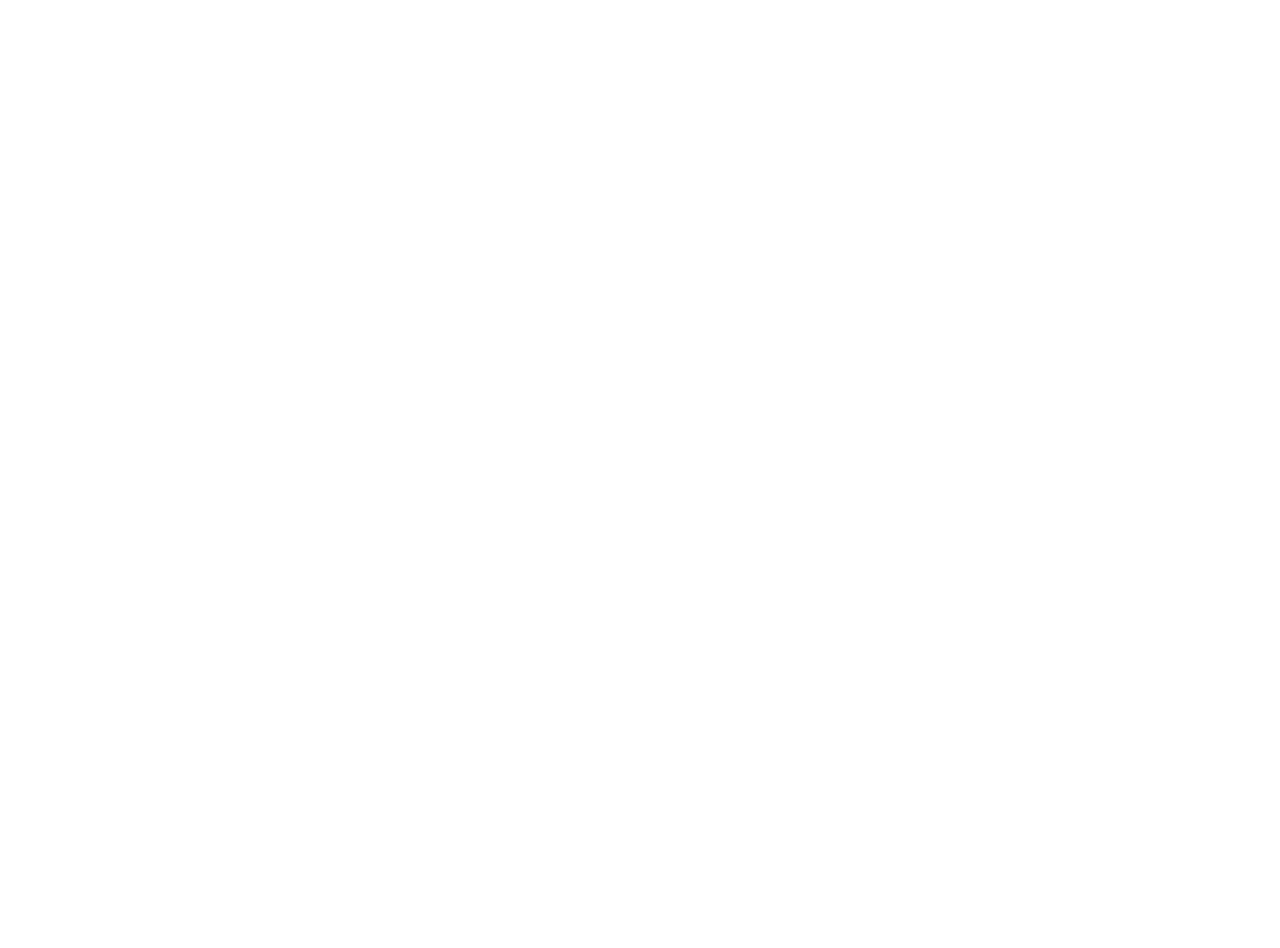
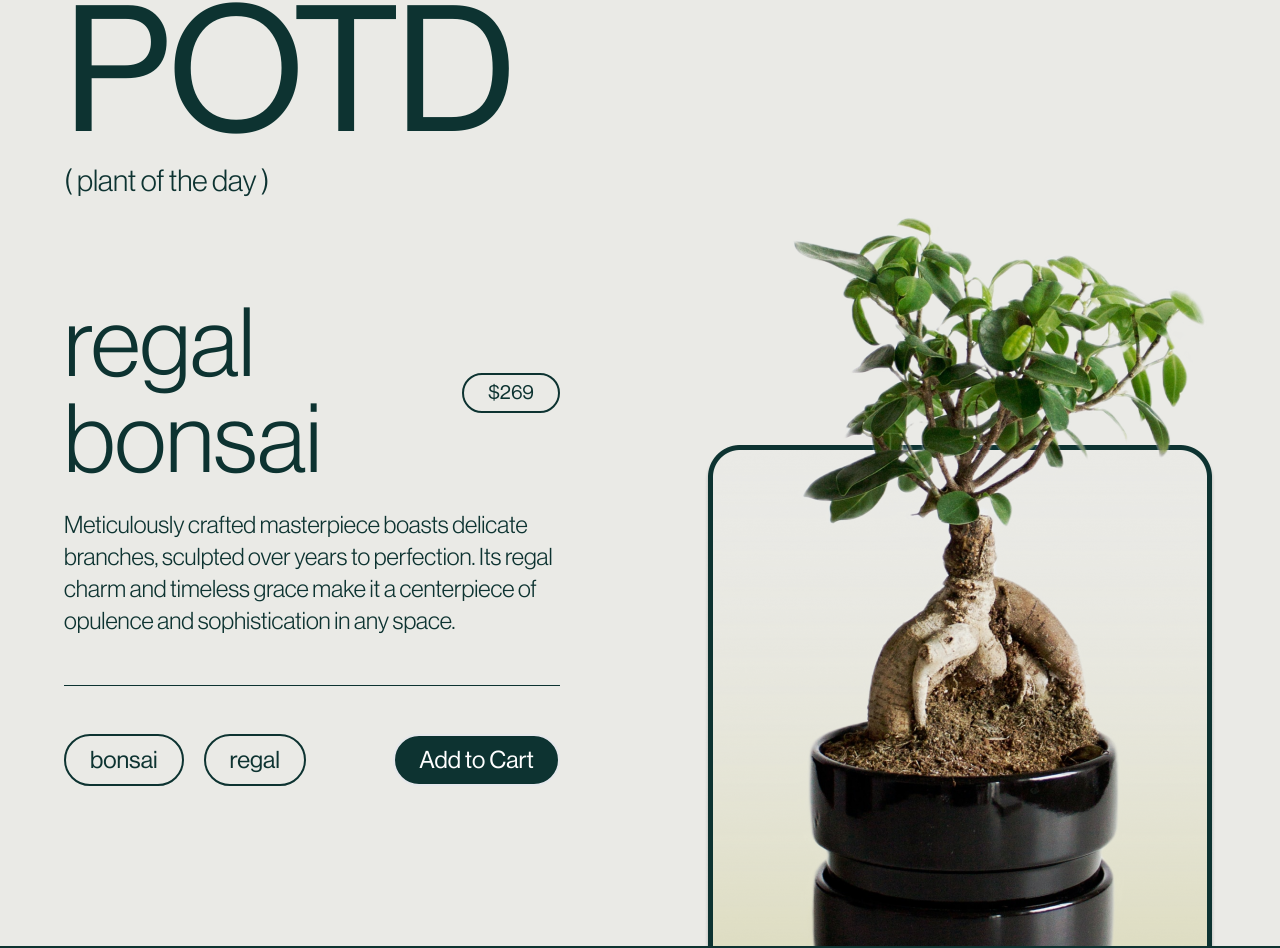
Before and after one commit to hyamero/regal-foliage, a React (Vite) app: page / in a window 1280 px wide. Shown: the part 973-1921 px from the top of the page. Before the commit the page ends 800 px from the top, so only its background shows below. Built offline with nearby package versions, Linux system fonts and the light colour scheme.

Commit message:
chore: plant of the day section layout and design

```diff
--- a/src/App.tsx
+++ b/src/App.tsx
@@ -1,6 +1,7 @@
 import landingImage from "./assets/images/landing-image.jpg";
 import { Container } from "./components/Container";
 import { Navbar } from "./components/Navbar";
+import { Potd } from "./components/Potd";
 
 function App() {
   return (
@@ -23,13 +24,15 @@
             </p>
             <button
               type="button"
-              className="inline py-2 whitespace-nowrap px-6 text-2xl border-[2px] rounded-full"
+              className="py-2 whitespace-nowrap px-6 text-2xl border-[2px] rounded-full"
             >
               Shop now
             </button>
           </div>
         </div>
       </Container>
+
+      <Potd />
     </>
   );
 }
--- /dev/null
+++ b/src/components/Potd.tsx
@@ -0,0 +1,56 @@
+import { Container } from "./Container";
+import potd from "../assets/images/potd.png";
+
+export const Potd = () => {
+  return (
+    <section className="min-h-screen bg-secondary text-primary border-b-[2px] border-primary">
+      <Container className="pt-40">
+        <h2 className="text-[11rem] tracking-tight font-neue-roman leading-none">
+          POTD
+        </h2>
+        <p className="font-neue-light text-3xl">( plant of the day )</p>
+
+        <div className="flex justify-between items-end gap-36">
+          <div className="flex flex-col gap-12">
+            <div>
+              <div className="mb-5 flex gap-3 font-neue-light items-center justify-between">
+                <h3 className="text-8xl font-neue-light">regal bonsai</h3>
+                <p className="py-1 whitespace-nowrap font-neue-roman px-6 text-xl border-[2px] rounded-full border-primary">
+                  $269
+                </p>
+              </div>
+              <p className="font-neue-light text-2xl">
+                Meticulously crafted masterpiece boasts delicate branches,
+                sculpted over years to perfection. Its regal charm and timeless
+                grace make it a centerpiece of opulence and sophistication in
+                any space.
+              </p>
+            </div>
+
+            <div className="w-full h-[1px] bg-primary" />
+
+            <div className="flex justify-between pb-40 font-neue-roman">
+              <div className="flex gap-5">
+                <p className="py-2 whitespace-nowrap px-6 text-2xl border-[2px] border-primary rounded-full">
+                  bonsai
+                </p>
+                <p className="py-2 whitespace-nowrap px-6 text-2xl border-[2px] border-primary rounded-full">
+                  regal
+                </p>
+              </div>
+
+              <button
+                className="py-2 whitespace-nowrap px-6 text-2xl border-[2px] rounded-full bg-primary text-white"
+                type="button"
+              >
+                Add to Cart
+              </button>
+            </div>
+          </div>
+
+          <img src={potd} alt="Regal Bonsai: Plant of the day" />
+        </div>
+      </Container>
+    </section>
+  );
+};
--- a/tailwind.config.js
+++ b/tailwind.config.js
@@ -7,6 +7,10 @@
         "neue-light": ["NeueLight", "sans-serif"],
         "neue-roman": ["NeueRoman", "sans-serif"],
       },
+      colors: {
+        primary: "#0D3331",
+        secondary: "#EAEAE6",
+      },
     },
   },
   plugins: [],
```
Also changed, not shown: src/assets/images/potd.png.
